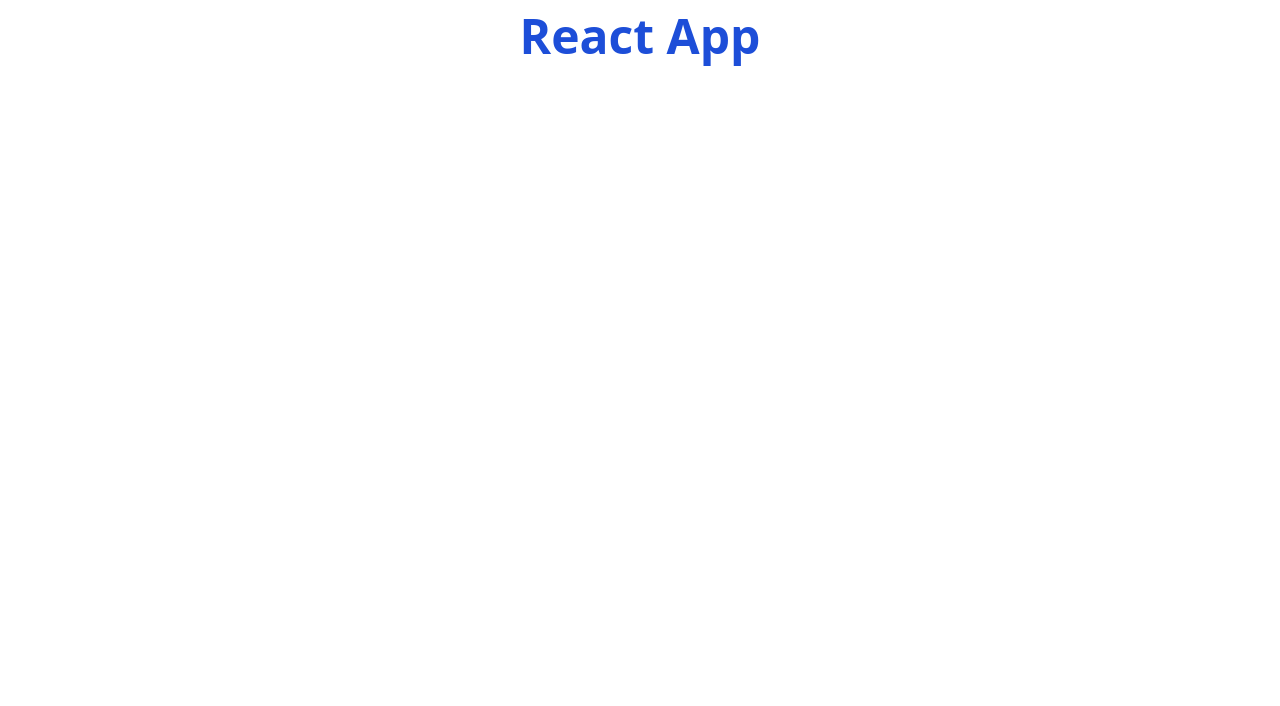
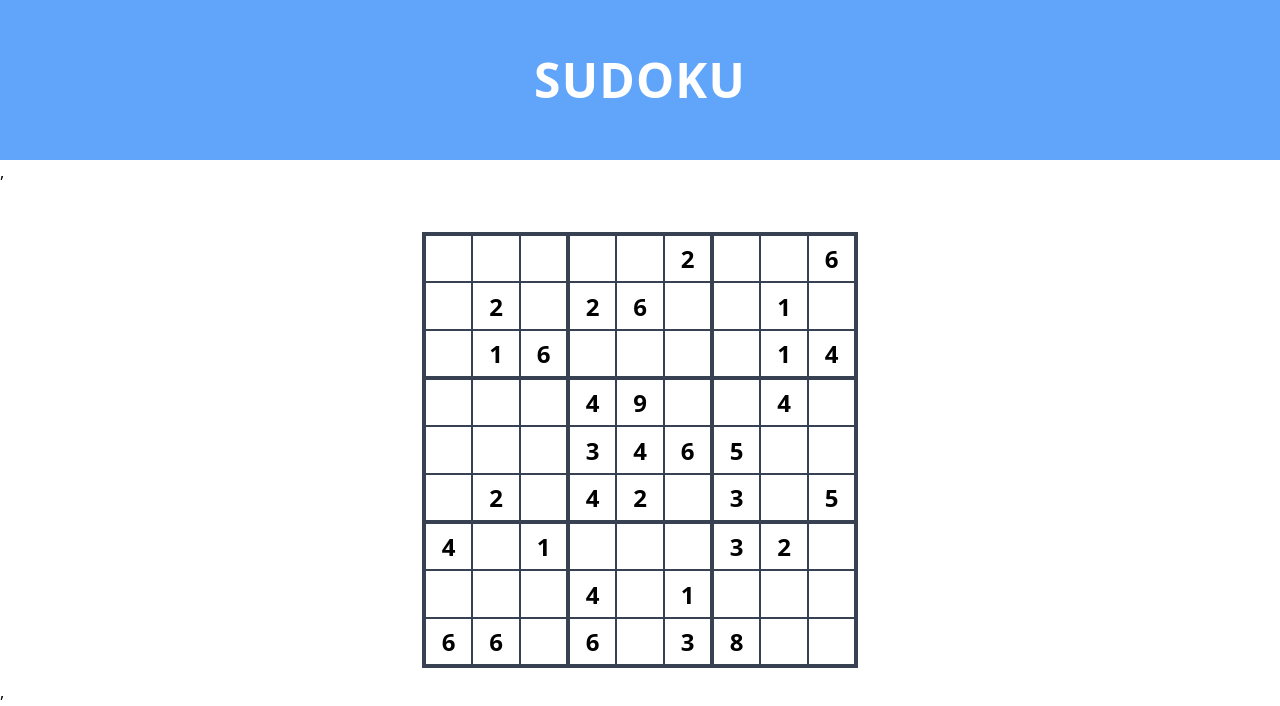
Before and after one commit to henbagle/sudoku, a React (Create React App) app: page / in a window 1280 px wide. Shown: the top 706 px of the page. Built offline with nearby package versions, Linux system fonts and the light colour scheme; the HTML template or start-up script is replaced by a standard one.

Commit message:
Initial draft of Sudoku grid UI with test input functionality

```diff
--- a/package.json
+++ b/package.json
@@ -14,6 +14,7 @@
         "@testing-library/react": "^11.1.0",
         "@testing-library/user-event": "^12.1.10",
         "autoprefixer": "^9",
+        "immutability-helper": "^3.1.1",
         "postcss": "^7",
         "react": "^17.0.1",
         "react-dom": "^17.0.1",
--- a/src/components/App.js
+++ /dev/null
@@ -1,9 +0,0 @@
-function App() {
-    return (
-        <h1 className="text-5xl font-semibold text-blue-700 text-center mt-3">
-            React App
-        </h1>
-    );
-}
-
-export default App;
--- /dev/null
+++ b/src/components/App.jsx
@@ -0,0 +1,14 @@
+import React from 'react';
+import Header from "./Header";
+import Footer from "./Footer";
+import Main from "./Main"
+
+function App() {
+    return (<div>
+        <Header />,
+        <Main />,
+        <Footer />
+    </div>)
+}
+
+export default App;
--- /dev/null
+++ b/src/components/Footer.jsx
@@ -0,0 +1,9 @@
+import React from 'react';
+
+const Footer = () => {
+    return (<footer>
+
+    </footer>);
+}
+
+export default Footer;
--- /dev/null
+++ b/src/components/Header.jsx
@@ -0,0 +1,10 @@
+import React from 'react';
+
+const Header = () => {
+    return (
+    <header className="w-screen h-24 md:h-40 bg-blue-400 flex justify-center items-center">
+        <h1 className="text-4xl md:text-5xl font-semibold text-white tracking-wide">SUDOKU</h1>
+    </header> );
+}
+
+export default Header;
--- /dev/null
+++ b/src/components/Main.jsx
@@ -0,0 +1,12 @@
+import React from 'react';
+import Game from "./SudokuGrid/Game"
+
+const Main = () => {
+    return ( <main>
+        <div className="flex justify-center mt-12">
+            <Game />
+        </div>
+    </main> );
+}
+
+export default Main;
--- /dev/null
+++ b/src/components/SudokuGrid/Cell.jsx
@@ -0,0 +1,58 @@
+import React from 'react';
+
+const Cell = ({detVal, editable, coords, onFocus, tryInputNumber}) => {
+
+    const inputClasses = `h-12 w-12 ${calculateBorderStyle(coords)} focus:ring focus:ring-inset focus:bg-blue-50
+                        text-2xl text-center ${editable ? "": "font-semibold bg-white"}`
+    const value = ((detVal === 0) ? "" : detVal)
+
+    return (
+        <input
+            type="text"
+            value={value}
+            onFocus={onFocus}
+            onChange={tryInputNumber}
+            className={inputClasses}
+            disabled={!editable}>
+        </input>
+    );
+}
+
+function calculateBorderStyle(coords)
+{
+    const INITIAL_BORDER = "border border-gray-700";
+    const T = " border-t-2";
+    const L = " border-l-2";
+    const R = " border-r-2";
+    const B = " border-b-2";
+
+    let outputStyle = INITIAL_BORDER;
+    const subgridX = coords[0] % 3; // Position within local 3x3 grid
+    const subgridY = coords[1] % 3;
+
+    switch(subgridX)
+    {
+        case 0:
+            outputStyle += L;
+            break;
+        case 2:
+            outputStyle += R;
+            break;
+        default: break;
+    }
+
+    switch(subgridY)
+    {
+        case 0:
+            outputStyle += T;
+            break;
+        case 2:
+            outputStyle += B;
+            break;
+        default: break;
+    }
+
+    return outputStyle;
+}
+
+export default Cell;
--- /dev/null
+++ b/src/components/SudokuGrid/Game.jsx
@@ -0,0 +1,26 @@
+import React, {useState, useReducer} from 'react';
+import SudokuGrid from "./SudokuGrid";
+import {emptyGrid} from "../../logic/generateGrid";
+import gridReducer from "../reducer";
+
+const Game = (props) => {
+    const [gridState, dispatch] = useReducer(gridReducer, emptyGrid())
+    const [selected, setSelected] = useState([])
+
+    return (
+    <div className="">
+        <SudokuGrid
+            gridState={gridState}
+            selected={selected}
+            selectCell={(c) => {setSelected(c)}}
+            tryInputNumber={(e, coords) => {
+                dispatch({type: "INP", value:e.target.value, coords:coords})
+            }}/>
+
+        <pre className="mt-3">
+            {(selected.length > 0 ? JSON.stringify(gridState[selected[1]][selected[0]]): null)}
+        </pre>
+    </div> );
+}
+
+export default Game;
--- /dev/null
+++ b/src/components/SudokuGrid/SudokuGrid.jsx
@@ -0,0 +1,22 @@
+import React from 'react';
+import Cell from "./Cell"
+
+const SudokuGrid = ({gridState, selected, selectCell, tryInputNumber}) => {
+    return (
+        <div className="grid grid-cols-9 gap-0 border-2 border-gray-700">
+
+            {gridState.flat().map((el, i) =>
+                (<Cell
+                    key={i}
+                    selected={(el.coords === selected)}
+                    onFocus={() => {selectCell(el.coords)}}
+                    tryInputNumber={(e) => {tryInputNumber(e, el.coords)}}
+                    {...el}
+                />)
+            )}
+
+        </div>
+    );
+}
+
+export default SudokuGrid;
--- /dev/null
+++ b/src/components/reducer.js
@@ -0,0 +1,24 @@
+import update from "immutability-helper";
+
+export default function gridReducer(state, action) {
+    switch (action.type) {
+        case "INP": {
+            console.log("in");
+            let intVal = parseInt(action.value);
+            let targetNumber;
+            if (action.value === "") targetNumber = 0;
+            else if (!isNaN(intVal) && intVal >= 0 && intVal <= 9)
+                targetNumber = intVal;
+            else return state;
+
+            return update(state, {
+                [action.coords[1]]: {
+                    [action.coords[0]]: { detVal: { $set: targetNumber } },
+                },
+            });
+        }
+
+        default:
+            return state;
+    }
+}
--- /dev/null
+++ b/src/logic/generateGrid.js
@@ -0,0 +1,20 @@
+const emptyGrid = () => {
+    let grid = [];
+    for (let i = 0; i < 9; i++) {
+        let row = [];
+        for (let j = 0; j < 9; j++) {
+            let randNumber = Math.floor(Math.random() * 9) + 1;
+            const display = Math.random();
+            row[j] = { detVal: randNumber, coords: [j, i], editable: false };
+            if (display > 0.4) {
+                row[j].detVal = 0;
+                row[j].editable = true;
+            }
+        }
+        grid[i] = row;
+    }
+
+    return grid;
+};
+
+export { emptyGrid };
--- a/tailwind.config.js
+++ b/tailwind.config.js
@@ -5,7 +5,9 @@ module.exports = {
         extend: {},
     },
     variants: {
-        extend: {},
+        extend: {
+            backgroundColor: ["disabled"],
+        },
     },
     plugins: [],
 };
```
Also changed, not shown: 2 other files (tests, documents, lock files or other folders).
